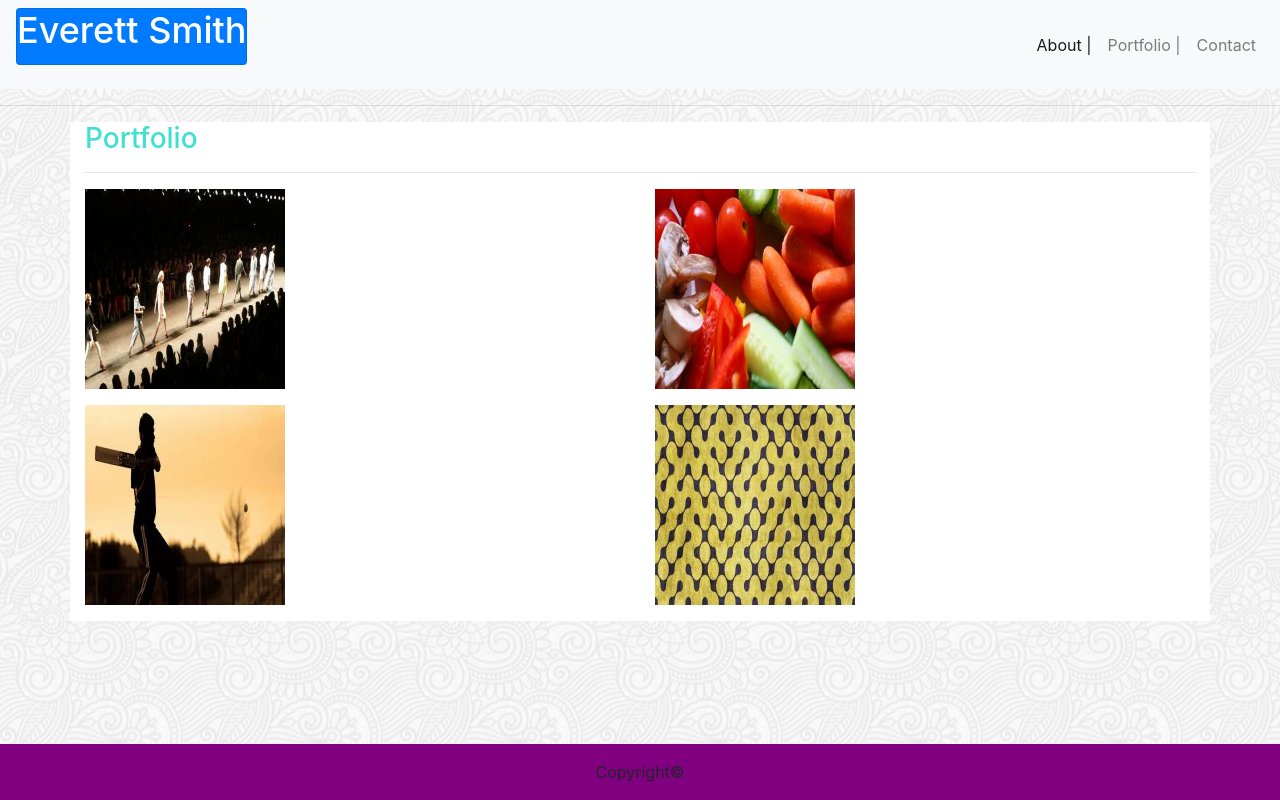
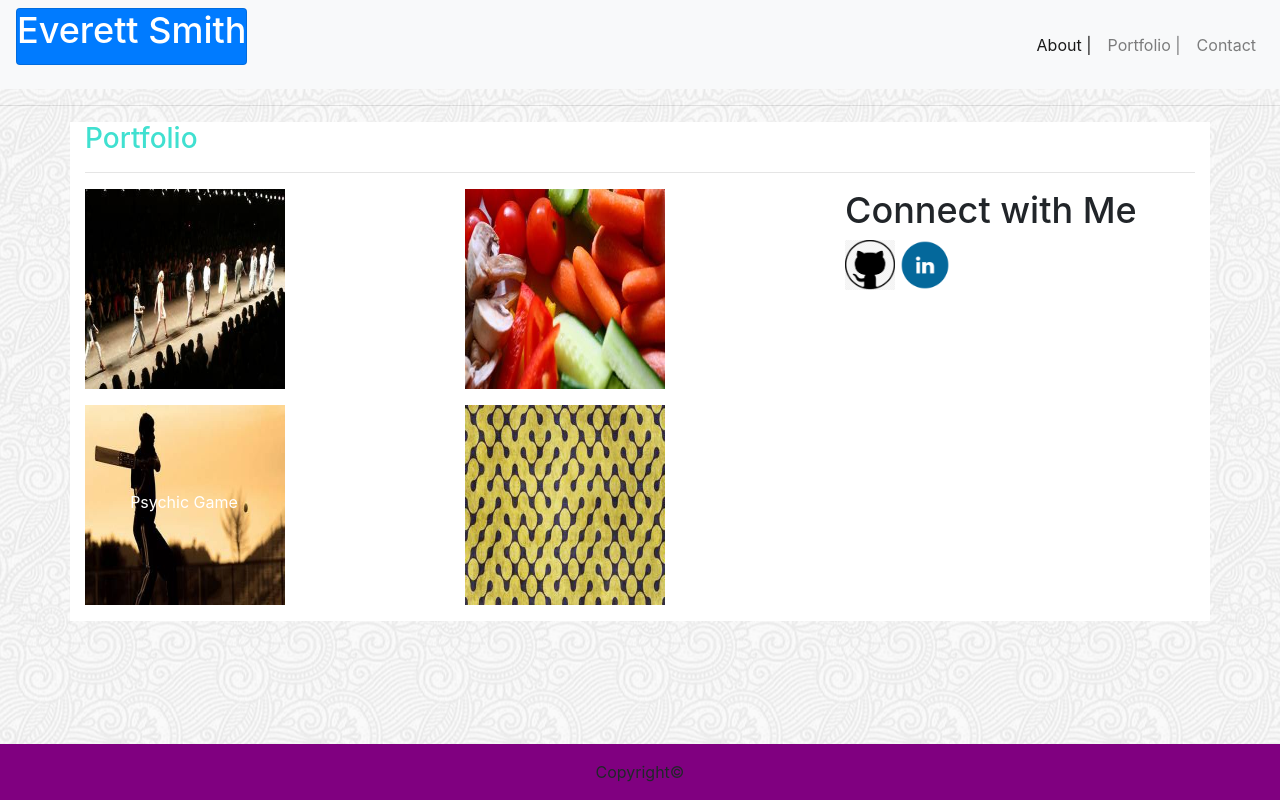
Before and after one commit to evepsmith15/Portfolio, a plain HTML site: page portfolio.html in a window 1280 px wide. Drawn offline with nearby package versions, Linux system fonts and the light colour scheme.

Commit message:
Add files via upload

```diff
--- a/assets/css/style.css
+++ b/assets/css/style.css
@@ -43,3 +43,21 @@ img {
     width: 200px;
     height: 200px;
 }
+
+.img-responsive {
+    width: 50px;
+    height: 50px;
+}
+
+
+.assignment3 {
+    color: white;
+    font-style: bold;
+  }
+
+.centered {
+    position: absolute;
+    top: 45%;
+    left: 30%;
+    transform: translate(-50%, -50%);
+  }
--- a/portfolio.html
+++ b/portfolio.html
@@ -37,18 +37,30 @@
       </div>
     </div>
     <div class="row">
-      <div class="col-md-6">
+      <div class="col-md-4">
         <p><img src="assets/images/Flower.jpg"></p>
       </div>
-      <div class="col-md-6">
+      <div class="col-md-4">
         <p><img src="assets/images/Lamp.jpg"></p>
+      </div>
+      <div class="col-md-4">
+        <h2>Connect with Me</h2>
+
+        <a href="https://github.com/evepsmith15"><img class="social img-responsive"
+            src="assets/images/kisspng-github-computer-icons-clip-art-gits-5b4d20ab1f4131.145288281531781291128.jpg"
+            alt="GitHub"></a>
+        <a href="https://www.linkedin.com/in/everett-smith-57bb7b127/"><img class="social img-responsive"
+            src="assets/images/linkin.png" alt="LinkedIn"></a>
       </div>
     </div>
     <div class="row">
-      <div class="col-md-6">
-        <p><img src="assets/images/Water droplet.jpg"></p>
+      <div class="col-md-4">
+        <div class="assignment3">
+          <img src="assets/images/Water droplet.jpg">
+            <div class="centered">Psychic Game</div>
+        </div>
       </div>
-      <div class="col-md-6">
+      <div class="col-md-4">
         <p><img src="assets/images/Veggies.jpg"></p>
       </div>
     </div>
```
Also changed, not shown: contact.html (+11 -0 lines), index.html (+6 -6 lines).
